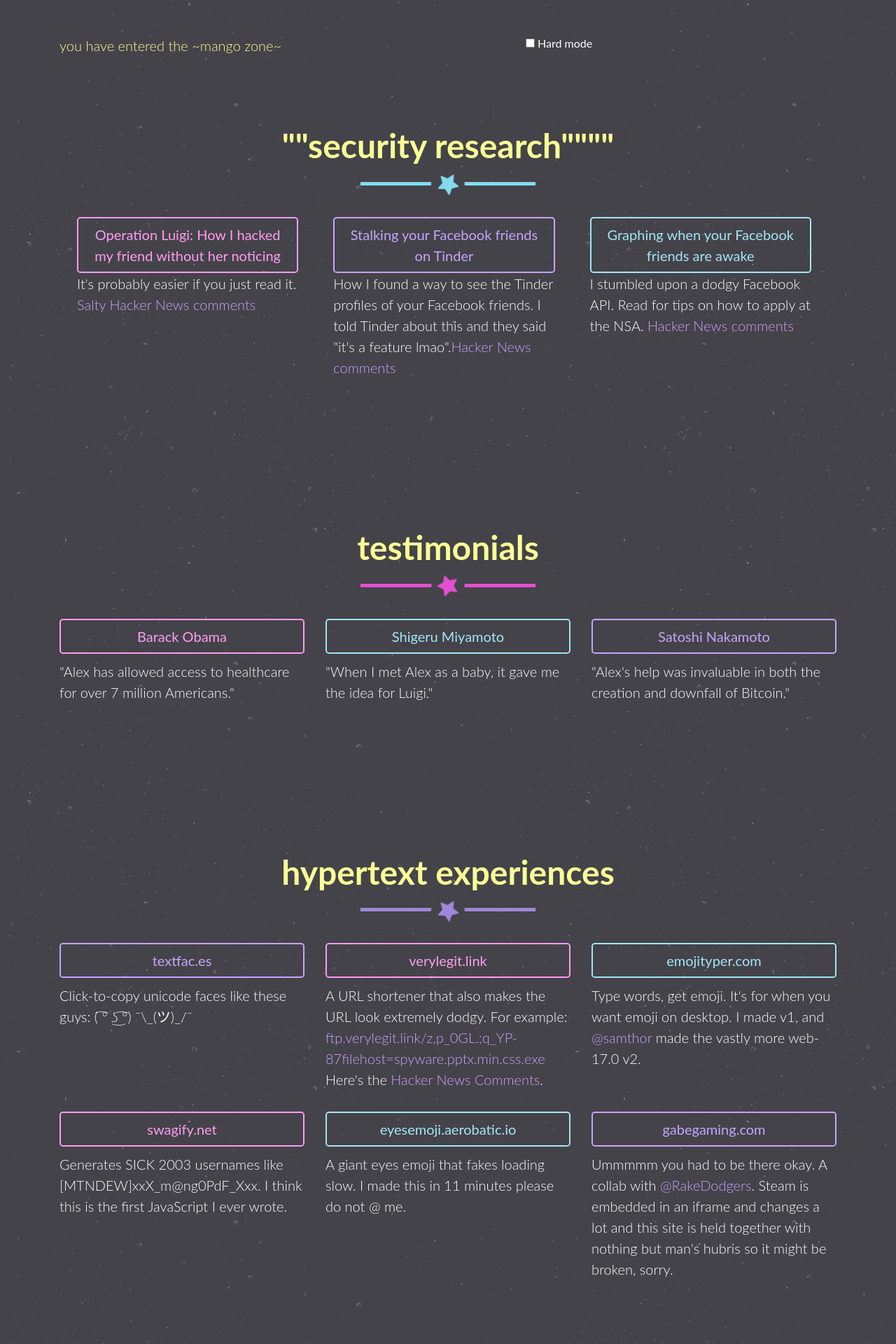
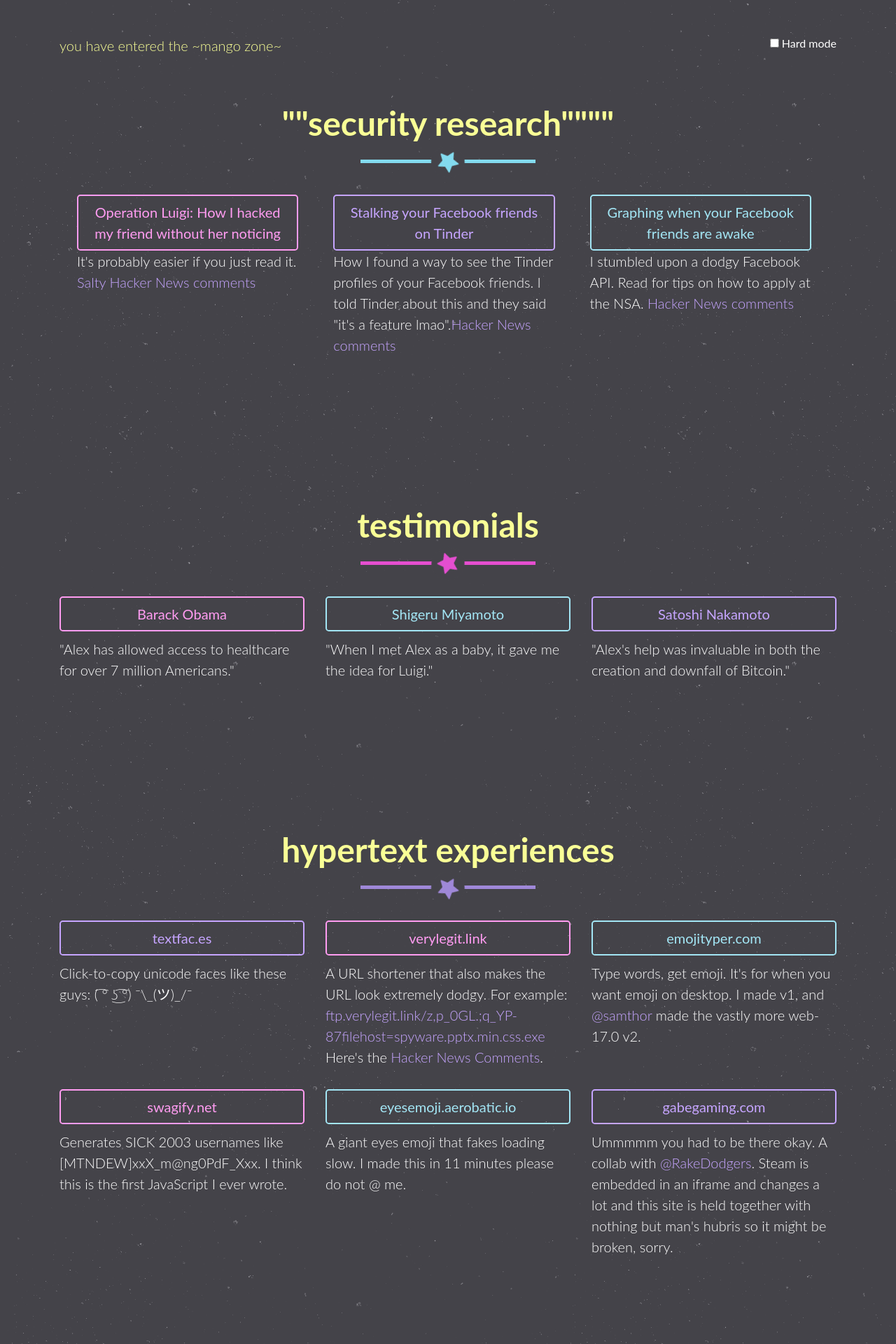
Before and after one commit to mangopdf/mangopdf.github.io, a Jekyll site: the page built from README.md, in a window 1280 px wide. Shown: the top 1920 px of the page at 70% size. Built offline with Jekyll 4.4.1, drawn with Linux system fonts in a browser that asks for light colours; our own code applies the rules of GitHub Pages for plain Markdown files; comment, search, counter and statistics services are not loaded.

Commit message:
what are you gonna do..... duel me

```diff
--- a/_layouts/default.html
+++ b/_layouts/default.html
@@ -9,7 +9,8 @@
     <meta name="description" content="">
     <meta name="author" content="">
 
-    <title>{{title}}</title>
+    <title>{{ page.title | default: "the mango zone" }}</title>
+
 
     <link href="{{ "vendor/bootstrap/css/bootstrap.min.css" | relative_url }}" rel="stylesheet">
 
--- a/css/freelancer.css
+++ b/css/freelancer.css
@@ -450,6 +450,9 @@
   overflow: hidden;
   text-overflow: ellipsis; }
 
+div.settings form {
+  float: right; }
+
 .btn-lightblue {
   color: #a3e6f5;
   border-color: #a3e6f5; }
--- a/scss/_memes.scss
+++ b/scss/_memes.scss
@@ -23,6 +23,10 @@
         border-color: lighten($color, 10%);
         background: inherit;
     }
+}
+
+div.settings form {
+    float: right;
 }
 
 .btn-lightblue {
```
Also changed, not shown: css/freelancer.min.css.
